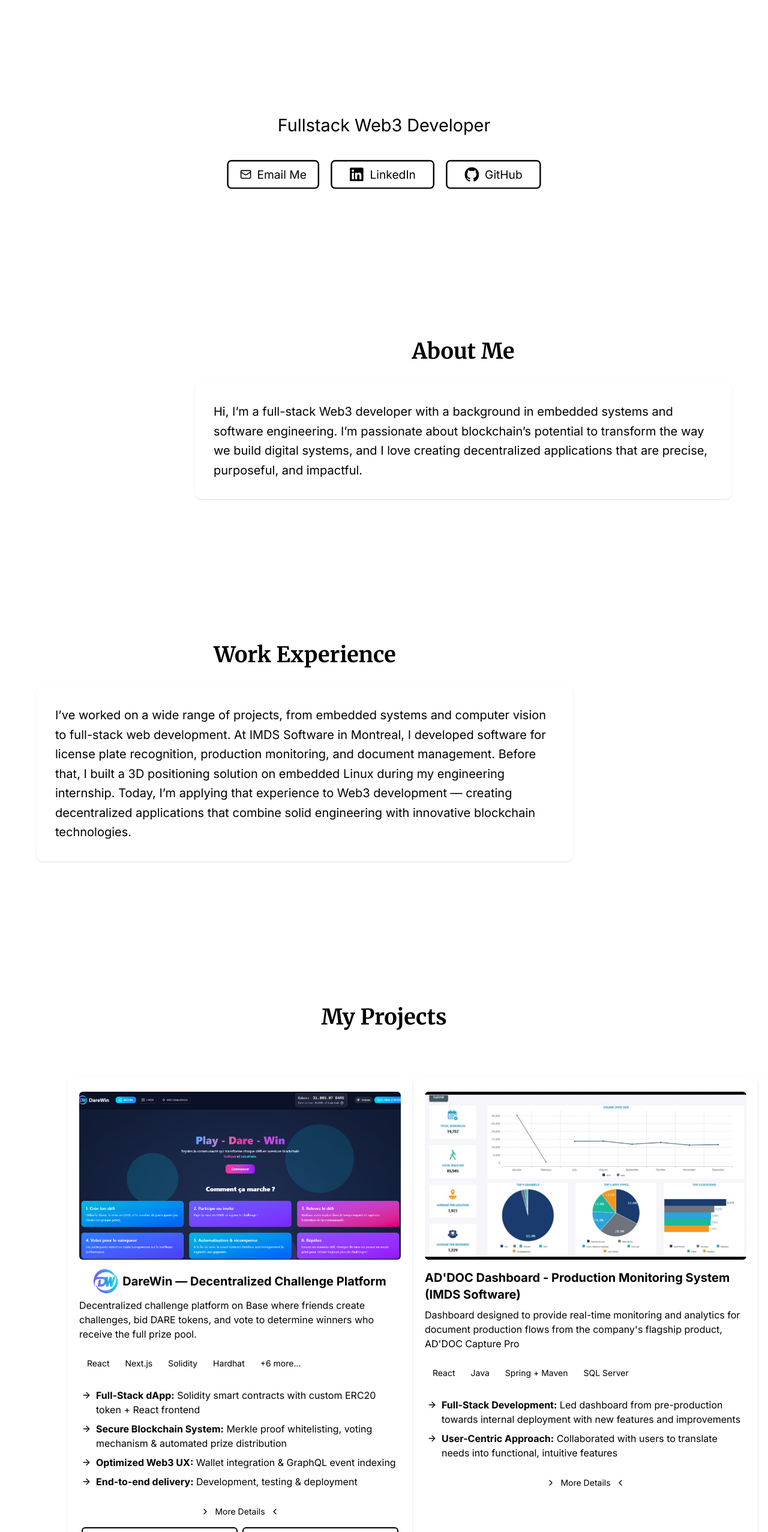
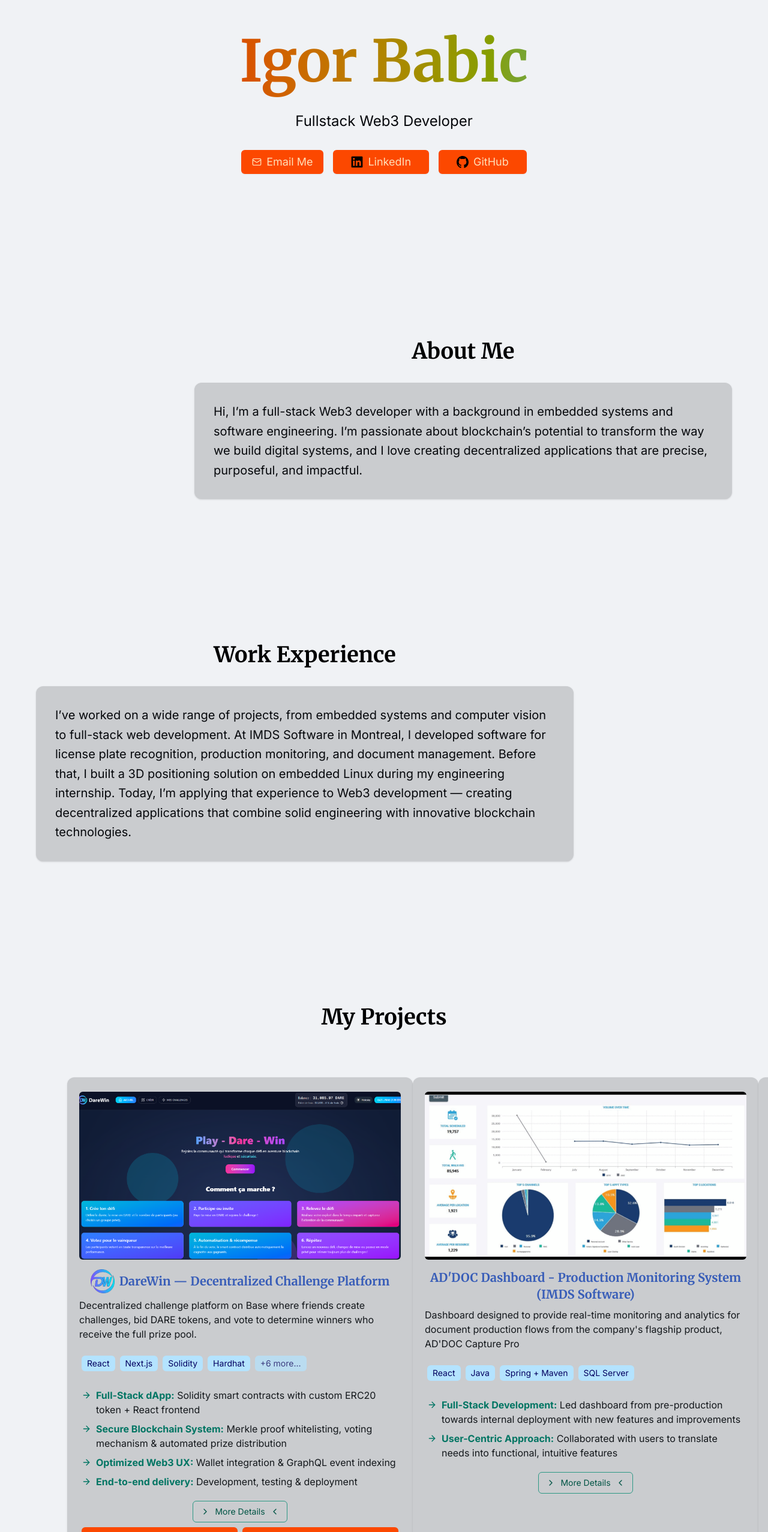
Before and after one commit to BigWess57/My-Portfolio, a Next.js app in the folder my-portfolio/: page / in a window 1280 px wide. Shown: the part 234-2788 px from the top of the page at 60% size. Built offline with nearby package versions, Linux system fonts and the light colour scheme.

Commit message:
better colors, updated lightmode.

```diff
--- a/my-portfolio/app/globals.css
+++ b/my-portfolio/app/globals.css
@@ -3,19 +3,20 @@
 @custom-variant dark (&:where(.dark, .dark *));
 
 @theme inline {
-  /* --color-neutral-50:  hsl(0, 0%, 98%);
-  --color-neutral-100: hsl(0, 0%, 95%);
-  --color-neutral-200: hsl(0, 0%, 90%);
-  --color-neutral-300: hsl(0, 0%, 80%);
-  --color-neutral-400: hsl(0, 0%, 65%);
-  --color-neutral-500: hsl(0, 0%, 50%);
-  --color-neutral-600: hsl(0, 0%, 40%);
-  --color-neutral-700: hsl(0, 0%, 30%);
-  --color-neutral-800: hsl(0, 0%, 20%);
-  --color-neutral-900: hsl(0, 0%, 10%);
-  --color-neutral-950: hsl(0, 0%, 5%);  */
+  --color-neutral-50:  var(--neutral-50);
+  --color-neutral-100: var(--neutral-100);
+  --color-neutral-200: var(--neutral-200);
+  --color-neutral-300: var(--neutral-300);
+  --color-neutral-400: var(--neutral-400);
+  --color-neutral-500: var(--neutral-500);
+  --color-neutral-600: var(--neutral-600);
+  --color-neutral-700: var(--neutral-700);
+  --color-neutral-800: var(--neutral-800);
+  --color-neutral-900: var(--neutral-900);
+  --color-neutral-950: var(--neutral-950);
 
-  --color-background-1: var(--background-1);
+
+  /* --color-background-1: var(--background-1);
   --color-background-2: var(--background-2);
   --color-interactive-1: var(--interactive-1);
   --color-interactive-2: var(--interactive-2);
@@ -52,7 +53,7 @@
   --color-background-700: var(--background-700);
   --color-background-800: var(--background-800);
   --color-background-900: var(--background-900);
-  --color-background-950: var(--background-950);
+  --color-background-950: var(--background-950); */
 
   --color-primary-50: var(--primary-50);
   --color-primary-100: var(--primary-100);
@@ -124,38 +125,124 @@
   --solid-3: #FF801F;
   --text-1: oklch(35.587% 0.08098 52.922);
   --text-2: #7A3E14;  */
+
+
+    /* * NEUTRAL (Slightly Cool Gray)
+   * Use for: Page background, card backgrounds, text, borders.
+  */
+  --neutral-50:  oklch(5.91% 0.01 250); /* Darkest page background */
+  --neutral-100: oklch(12.78% 0.01 250); /* Page background */
+  --neutral-200: oklch(20.11% 0.01 250); /* Card background */
+  --neutral-300: oklch(32.02% 0.01 250); /* Card hover bg */
+  --neutral-400: oklch(45.03% 0.01 250);
+  --neutral-500: oklch(59.99% 0.01 250); /* Borders */
+  --neutral-600: oklch(68.30% 0.01 250);
+  --neutral-700: oklch(76.68% 0.005 250); /* Secondary text */
+  --neutral-800: oklch(84.52% 0.005 250); /* Main body text */
+  --neutral-900: oklch(90.49% 0.005 250);
+  --neutral-950: oklch(96.12% 0.005 250); /* Brightest (Headings) */
+
+  /* * PRIMARY (Orange)
+   * Use for: CTAs, primary buttons, links, active states.
+  */
+  --primary-50:  oklch(17.13% 0.070 29.22);
+  --primary-100: oklch(35.11% 0.124 34.64);
+  --primary-200: oklch(36.40% 0.127 35.21);
+  --primary-300: oklch(48.14% 0.182 36.80);
+  --primary-400: oklch(59.08% 0.234 43.49);
+  --primary-500: oklch(65.58% 0.234 43.49);
+  --primary-600: oklch(74.14% 0.234 43.49);
+  --primary-700: oklch(79.58% 0.190 43.49);
+  --primary-800: oklch(85.96% 0.170 43.49);
+  --primary-900: oklch(92.71% 0.140 43.49);
+  --primary-950: oklch(98% 0.120 43.49);
+
+  /* * SECONDARY (Teal)
+   * Use for: Secondary buttons, tags, info-boxes.
+  */
+  --secondary-50:  oklch(14.00% 0.1 178.05);
+  --secondary-100: oklch(19.53% 0.1 178.05);
+  --secondary-200: oklch(28.74% 0.1 178.05);
+  --secondary-300: oklch(38.65% 0.1 178.05);
+  --secondary-400: oklch(50.06% 0.1 178.05);
+  --secondary-500: oklch(61.54% 0.1 178.05);
+  --secondary-600: oklch(70.93% 0.1 178.05);
+  --secondary-700: oklch(78.22% 0.1 178.05);
+  --secondary-800: oklch(84.34% 0.1 178.05);
+  --secondary-900: oklch(92.27% 0.1 178.05);
+  --secondary-950: oklch(98.01% 0.1 178.05);
+
+  /* * ACCENT (Violet)
+   * Use for: Badges, highlights, unread notifications.
+  */
+  --accent-50:  oklch(15.15% 0.15 265);
+  --accent-100: oklch(22.18% 0.15 265); /* Badge bg */
+  --accent-200: oklch(28.74% 0.15 265);
+  --accent-300: oklch(38.65% 0.15 265);
+  --accent-400: oklch(50.06% 0.15 265);
+  --accent-500: oklch(61.54% 0.15 265);
+  --accent-600: oklch(70.93% 0.15 265); /* Badge text */
+  --accent-700: oklch(78.22% 0.15 265);
+  --accent-800: oklch(84.34% 0.15 265);
+  --accent-900: oklch(92.27% 0.15 265);
+  --accent-950: oklch(98.01% 0.15 265);
 }
 
 .dark {
-  /* --background-1: oklch(18.694% 0.01143 60.633);
-  --background-2: oklch(22.782% 0.01849 62.69);
-  --interactive-1: #331E0B;
-  --interactive-2: #462100;
-  --interactive-3: #562800;
-  --border-1: #66350C;
-  --border-2: #7E451D;
-  --border-3: #A35829;
-  --solid-1: oklch(60.078% 0.19088 45.003);
-  --solid-2: oklch(69.078% 0.19088 45.003);
-  --solid-3: #FF801F;
-  --text-1: oklch(82.875% 0.14331 56.197);
-  --text-2: #FFE0C2; */
 
-  /* --background-1: hsl(0, 0%, 5%);
-  --background-2: hsl(0, 0%, 10%);
-  --interactive-1: hsl(0, 0%, 12%);
-  --interactive-2: hsl(0, 0%, 14%);
-  --interactive-3: hsl(0, 0%, 17%);
-  --border-1: hsl(0, 0%, 22%);
-  --border-2: hsl(0, 0%, 30%);
-  --border-3: hsl(0, 0%, 40%);
-  --solid-1: hsl(0, 0%, 45%);
-  --solid-2: hsl(0, 0%, 53%);
-  --solid-3: hsl(0, 0%, 70%);
-  --text-1: hsl(0, 0%, 90%);
-  --text-2: hsl(0, 0%, 95%); */
+    /* NEUTRAL: Inverted Lightness */
+  --neutral-50:  oklch(96.12% 0.005 250); /* Page Background */
+  --neutral-100: oklch(92.49% 0.005 250); /* Card Background */
+  --neutral-200: oklch(84.52% 0.005 250);
+  --neutral-300: oklch(76.68% 0.005 250); /* Muted Borders */
+  --neutral-400: oklch(68.30% 0.01 250);
+  --neutral-500: oklch(59.99% 0.01 250); /* Dividers */
+  --neutral-600: oklch(45.03% 0.01 250);
+  --neutral-700: oklch(32.02% 0.01 250); /* Body Text */
+  --neutral-800: oklch(20.11% 0.01 250); /* Headings */
+  --neutral-900: oklch(12.78% 0.01 250);
+  --neutral-950: oklch(5.91% 0.01 250); /* Darkest Text */
 
-  --text-50: oklch(96.12% 0.000 89.88);
+  /* PRIMARY (Orange): Preserve H/C, use light for BG, dark for Text/Link */
+  --primary-50:  oklch(96.40% 0.234 43.49);
+  --primary-100: oklch(92.71% 0.234 43.49);
+  --primary-200: oklch(85.96% 0.234 43.49);
+  --primary-300: oklch(79.58% 0.234 43.49);
+  --primary-400: oklch(74.14% 0.234 43.49);
+  --primary-500: oklch(65.58% 0.234 43.49); /* Button BG */
+  --primary-600: oklch(59.08% 0.234 43.49);
+  --primary-700: oklch(48.14% 0.182 36.80);
+  --primary-800: oklch(36.40% 0.127 35.21);
+  --primary-900: oklch(35.11% 0.124 34.64); /* Link/Text Color */
+  --primary-950: oklch(17.13% 0.070 29.22); /* Text on bright orange button */
+
+  /* SECONDARY (Teal) */
+  --secondary-50:  oklch(98.01% 0.1 178.05);
+  --secondary-100: oklch(92.27% 0.1 178.05);
+  --secondary-200: oklch(84.34% 0.1 178.05);
+  --secondary-300: oklch(78.22% 0.1 178.05);
+  --secondary-400: oklch(70.93% 0.1 178.05);
+  --secondary-500: oklch(61.54% 0.1 178.05);
+  --secondary-600: oklch(50.06% 0.1 178.05);
+  --secondary-700: oklch(38.65% 0.1 178.05);
+  --secondary-800: oklch(28.74% 0.1 178.05);
+  --secondary-900: oklch(19.53% 0.1 178.05); /* Text/Accent Color */
+  --secondary-950: oklch(14.00% 0.1 178.05);
+
+  /* ACCENT (Violet) */
+  --accent-50:  oklch(98.01% 0.15 265);
+  --accent-100: oklch(92.27% 0.15 265);
+  --accent-200: oklch(84.34% 0.15 265);
+  --accent-300: oklch(78.22% 0.15 265);
+  --accent-400: oklch(70.93% 0.15 265);
+  --accent-500: oklch(61.54% 0.15 265);
+  --accent-600: oklch(50.06% 0.15 265);
+  --accent-700: oklch(38.65% 0.15 265);
+  --accent-800: oklch(28.74% 0.15 265);
+  --accent-900: oklch(22.18% 0.15 265); /* Badge Text Color */
+  --accent-950: oklch(15.15% 0.15 265);
+
+  /* --text-50: oklch(96.12% 0.000 89.88);
   --text-100: oklch(92.49% 0.000 89.88);
   --text-200: oklch(84.52% 0.000 89.88);
   --text-300: oklch(76.68% 0.000 89.88);
@@ -213,10 +300,12 @@
   --accent-700: oklch(61.06% 0.075 178.05);
   --accent-800: oklch(45.65% 0.075 178.05);
   --accent-900: oklch(28.74% 0.075 178.05);
-  --accent-950: oklch(19.53% 0.075 178.05);
+  --accent-950: oklch(19.53% 0.075 178.05); */
 }
 
-body {
+html, body {
+  max-width: 100%;
+  overflow-x: hidden;
   font-family: var(--font-sans), system-ui, sans-serif;
 }
 h1, h2, h3 {
@@ -224,16 +313,13 @@ h1, h2, h3 {
 }
 
 @layer base {
-  html, body {
-    max-width: 100%;
-    overflow-x: hidden;
-  }
+
   body {
-    @apply text-text-50;
+    @apply text-neutral-100 bg-neutral-950;
   }
 
   section {
-    @apply pb-60 px-15 bg-linear-to-b from-background-800 from-0% via-background-950 via-50% to-background-800 to-100%;
+    @apply pb-60 px-15/* bg-linear-to-b from-neutral-900 from-0% via-neutral-950 via-50% to-neutral-900 to-100%*/;
   }
   section:nth-child(odd) {
     @apply flex justify-end /*bg-linear-to-b from-background-950 from-0% via-background-900 via-70% to-background-800 to-100%*/;
@@ -243,24 +329,32 @@ h1, h2, h3 {
   }
 
   h2 {
-    @apply text-4xl font-bold text-center mb-8 text-text-2;
+    @apply text-4xl font-bold text-center mb-8 text-neutral-50;
+  }
+  h3 {
+    @apply text-xl font-bold text-center text-neutral-50;
   }
 }
 
 @layer utilities {
   .card-hover {
-    @apply text-text-1 border-0 /*border-2 border-(--color-border-1) border-t-(--color-border-3)*//*bg-linear-to-r from-primary-600 from-0% to-secondary-800 to-100%*/ bg-primary-800 transition-transform duration-300 ease-in-out transform;
+    @apply border-0 /*border-2 border-(--color-border-1) border-t-(--color-border-3)*//*bg-linear-to-r from-primary-600 from-0% to-secondary-800 to-100%*/ bg-neutral-800 transition-transform duration-300 ease-in-out transform;
   }
   .card-hover:hover {
     @apply scale-[1.04] shadow-xl /*bg-linear-to-b from-interactive-3 from-0% to-interactive-1 to-50%*/;
   }
 
   .button-hover {
-    @apply px-3 py-1.5 text-sm sm:px-6 sm:py-3 sm:text-base bg-accent-600 text-text-900 border-2 border-accent-600/* border-(--color-border-3) border-t-(--color-border-1) border-2*//*translate-z-0 backface-hidden antialiased perspective-[1px]*/;
+    @apply px-3 py-1.5 text-sm sm:px-7 sm:py-4 sm:text-lg bg-primary-500 text-primary-950 border-2 border-primary-500 /* border-(--color-border-3) border-t-(--color-border-1) border-2*//*translate-z-0 backface-hidden antialiased perspective-[1px]*/;
   }
   .button-hover:hover {
-    @apply duration-300 scale-[1.05] shadow-lg /*bg-linear-to-b from-interactive-3 from-30% to-solid-2 to-90%*/ bg-transparent text-accent-600;
+    @apply duration-300 scale-[1.05] shadow-lg bg-transparent text-primary-500 /*bg-linear-to-b from-interactive-3 from-30% to-solid-2 to-90%*/;
   }
+
+  .badge-skills {
+    @apply max-w-56 overflow-hidden bg-accent-900 text-accent-100
+  }
+
 
   .flex-center {
     @apply flex justify-center items-center;
--- a/my-portfolio/components/miscelaneous/DarkModeToggle.tsx
+++ b/my-portfolio/components/miscelaneous/DarkModeToggle.tsx
@@ -49,17 +49,16 @@ export default function DarkModeToggle() {
       aria-label={isDark ? "Switch to light mode" : "Switch to dark mode"}
       onClick={toggle}
       className="relative inline-flex items-center h-8 w-14 rounded-full p-1 transition-colors focus:outline-none focus:ring-2 focus:ring-offset-2 focus:ring-text-100"
-      // color background: light -> neutral-200, dark -> primary-500 (example)
       style={{ backgroundColor: isDark ? undefined : undefined }}
     >
       {/* track */}
       <span
-        className={`absolute inset-0 rounded-full transition-colors bg-background-600`}
+        className={`absolute inset-0 rounded-full transition-colors bg-neutral-800`}
         aria-hidden
       />
       {/* thumb */}
       <span
-        className={`relative inline-block h-6 w-6 transform rounded-full bg-background-950 shadow-md transition-transform ${
+        className={`relative inline-block h-6 w-6 transform rounded-full bg-neutral-950 shadow-md transition-transform ${
           isDark ? "translate-x-6" : "translate-x-0"
         }`}
       >
--- a/my-portfolio/components/portfolio/Intro.tsx
+++ b/my-portfolio/components/portfolio/Intro.tsx
@@ -1,6 +1,7 @@
 "use client";
 
 import { useEffect, useRef, useState } from "react";
+import { motion, Variants } from 'framer-motion';
 
 import Image from 'next/image';
 
@@ -13,6 +14,25 @@ import GithubLogoDark from "@/public/icons/github.svg";
 import LinkedInLogoWhite from "@/public/icons/linkedin-white.svg";
 import LinkedInLogoDark from "@/public/icons/linkedin.svg";
 
+// Define your animation "variants"
+const containerVariants: Variants = {
+  hidden: { opacity: 0 },
+  visible: {
+    opacity: 1,
+    transition: {
+      staggerChildren: 0.2, // This is the magic!
+    },
+  },
+};
+
+const itemVariants: Variants = {
+  hidden: { opacity: 0, y: 20 }, // Start hidden and 20px down
+  visible: {
+    opacity: 1,
+    y: 0, // Animate to visible and original position
+    transition: { type: 'spring', stiffness: 100 },
+  },
+};
 
 const Intro = () => {
 
@@ -45,23 +65,36 @@ const Intro = () => {
 
   return (
     <section id="hero" className="pt-30 md:pt-60 min-h-screen flex items-center justify-center px-4">
-      <div
+      <motion.div
         ref={divRef}
-        className={`container max-w-5xl mx-auto text-center transition-all duration-1000 ease-out ${
-          isVisible
-            ? "opacity-100 scale-120"
-            : "opacity-0 scale-70"
-        }`}
+        className="container max-w-6xl mx-auto text-center"
+        // {`container max-w-5xl mx-auto text-center transition-all duration-1000 ease-out ${
+        //   isVisible
+        //     ? "opacity-100 scale-100"
+        //     : "opacity-0 scale-70"
+        // }`}
+        variants={containerVariants}
+        initial="hidden"
+        animate={isVisible ? 'visible' : 'hidden'}
       >
-        <h1 className="py-3 text-6xl md:text-8xl font-bold mb-6 bg-linear-to-r/oklch from-primary-300 from-0% to-secondary-800 to-100% text-transparent bg-clip-text">
+        <motion.h1
+          className="py-3 text-6xl md:text-8xl font-bold mb-6 bg-linear-to-r/oklch from-primary-400 from-20% to-secondary-600 to-100% text-transparent bg-clip-text"
+          variants={itemVariants} // Apply the child variant
+        >
           Igor Babic
-        </h1>
+        </motion.h1>
 
-        <p className="text-xl md:text-2xl mb-8 text-text-muted text-text-1">
+        <motion.p
+          className="text-xl md:text-2xl mb-8"
+          variants={itemVariants} // Apply the child variant
+        >
           Fullstack Web3 Developer
-        </p>
+        </motion.p>
 
-        <div className="flex gap-4 justify-center text-text-2">
+        <motion.div
+          className="flex gap-4 justify-center"
+          variants={itemVariants} // Apply the child variant
+        >
           <Button asChild variant="outline" size="lg" className="button-hover">
             <a href="mailto:igor@danet.one" className="inline-flex items-center">
               <Mail className="w-5 h-5" />
@@ -114,8 +147,8 @@ const Intro = () => {
               GitHub
             </a>
           </Button>
-        </div>
-      </div>
+        </motion.div>
+      </motion.div>
     </section>
   );
 };
--- a/my-portfolio/components/portfolio/Projects.tsx
+++ b/my-portfolio/components/portfolio/Projects.tsx
@@ -226,11 +226,11 @@ const Projects = () => {
                   <div>
                     <Image src={project.image} alt={project.title + " screenshot"} className="w-full h-70 object-cover rounded-md mb-4"/>
                   </div>}
-                  <div className="text-xl font-bold flex-center gap-2 mb-2">
+                  <h3 className="flex-center gap-2 mb-2">
                     {project.logo && <Image src={project.logo} alt={project.title + " logo"} className="w-10 h-10"/>}
-                    {project.title}
-                  </div>
-                  <div>{project.shortDescription}</div>
+                    <span className="text-accent-400">{project.title}</span>
+                  </h3>
+                  <div className="text-neutral-200">{project.shortDescription}</div>
                 </div>
                 <CardContent>
                   <div className="flex flex-wrap gap-2 mb-7">
@@ -239,7 +239,7 @@ const Projects = () => {
                         key={i}
                         variant="secondary"
                         title={tech}
-                        className="max-w-56 overflow-hidden bg-secondary-500 text-text-2"
+                        className="badge-skills"
                       >
                         <span className="block truncate whitespace-nowrap text-left text-sm">
                           {tech}
@@ -250,7 +250,7 @@ const Projects = () => {
                       <Badge
                         variant="secondary"
                         title="more"
-                        className="max-w-56 overflow-hidden bg-secondary-500/60 text-text-2"
+                        className="badge-skills opacity-70"
                       >
                         <span className="block truncate whitespace-nowrap text-left text-sm">
                           +{project.technologies.length - 4} more...
@@ -262,9 +262,9 @@ const Projects = () => {
                   <ul className="space-y-2 mb-5 list-inside mt-2">
                     {project.keyHighlights && Object.entries(project.keyHighlights).map(([header, description], i) => (
                       <li key={i} className="flex">
-                        <ArrowRight className="w-4 h-4 mr-2 mt-1 shrink-0" />
-                        <div>
-                          <strong>{header}:</strong> {description}
+                        <ArrowRight className="text-secondary-400 w-4 h-4 mr-2 mt-1 shrink-0" />
+                        <div className="text-neutral-200">
+                          <strong className="text-secondary-400">{header}:</strong> {description}
                         </div>
                       </li>
                     ))}
@@ -275,18 +275,20 @@ const Projects = () => {
                   <Dialog open={openDialogId === index} onOpenChange={(isOpen) => setOpenDialogId(isOpen ? index : null)}>
                     <DialogTrigger asChild>
                       {
+                        <div className="flex-center">
                           <Button
                             variant="ghost"
-                          className="w-full gap-2 text-muted-text-1 hover:text-text-2 mb-2"
+                            className="text-secondary-300 border border-secondary-500 hover:bg-secondary-800 hover:text-secondary-100 mb-2"
                           >
                             <ChevronRight className="w-4 h-4" />
                               More Details
                             <ChevronLeft className="w-4 h-4" />
                           </Button>
+                        </div>
                       }
                     </DialogTrigger>
                     <DialogContent
-                      className="max-w-[calc(100%-16px)] sm:max-w-[calc(100%-32px)] md:max-w-[calc(100%-48px)] lg:max-w-[976px] mx-auto h-[90vh] bg-primary-900/90 text-text-2 border-0 rounded-2xl flex flex-col"
+                      className="max-w-[calc(100%-16px)] sm:max-w-[calc(100%-32px)] md:max-w-[calc(100%-48px)] lg:max-w-[976px] mx-auto h-[90vh] bg-neutral-900/90 border-0 rounded-2xl flex flex-col"
                     >
 
                       <DialogHeader className="flex-center shrink-0">
@@ -294,7 +296,7 @@ const Projects = () => {
                         <DialogDescription>{project.description}</DialogDescription>
                       </DialogHeader>
 
-                      <Separator className="bg-background-500 shrink-0"/>
+                      <Separator className="bg-neutral-500 shrink-0"/>
 
                       <div className="flex-1 min-h-0">
                         <ScrollArea className="h-full w-full pr-8">
@@ -315,7 +317,7 @@ const Projects = () => {
                                     key={i}
                                     variant="secondary"
                                     title={tech}
-                                    className="max-w-56 overflow-hidden bg-accent-800 text-text-2"
+                                    className="badge-skills"
                                   >
                                     <span className="block truncate whitespace-nowrap text-left text-sm">
                                       {tech}
@@ -350,7 +352,7 @@ const Projects = () => {
                         </ScrollArea>
                       </div>
 
-                      <Separator className="bg-background-500 shrink-0"/>
+                      <Separator className="bg-neutral-500 shrink-0"/>
 
                       <DialogFooter>
                         {/* Project links in dialog */}
--- a/my-portfolio/components/portfolio/Skills.tsx
+++ b/my-portfolio/components/portfolio/Skills.tsx
@@ -84,7 +84,7 @@ const Skills = () => {
                       key={skillIndex}
                       variant="secondary"
                       title={skill}
-                      className="max-w-56 overflow-hidden bg-accent-800 text-text-2"
+                      className="badge-skills"
                     >
                       <span className="block truncate whitespace-nowrap text-left text-sm">
                         {skill}
--- a/my-portfolio/components/portfolio/Vision.tsx
+++ b/my-portfolio/components/portfolio/Vision.tsx
@@ -45,7 +45,7 @@ const Vision = () => {
       >
         <h2 className="">My Vision</h2>
         <Card className="p-8 card-hover">
-          <p className="text-lg leading-relaxed text-muted-foreground">
+          <p className="text-lg text-neutral-200 leading-relaxed text-muted-foreground">
             I imagine a future where blockchain helps people interact and build together without barriers — where trust, ownership, and creativity are embedded in the technology itself. As a developer, I want to contribute to that change by creating decentralized applications that are reliable, transparent, and genuinely useful to everyday users.
           </p>
         </Card>
--- a/my-portfolio/components/ui/scroll-area.tsx
+++ b/my-portfolio/components/ui/scroll-area.tsx
@@ -38,7 +38,7 @@ function ScrollBar({
       data-slot="scroll-area-scrollbar"
       orientation={orientation}
       className={cn(
-        "bg-primary-950 rounded-2xl flex touch-none p-px transition-colors select-none",
+        "bg-neutral-950 rounded-2xl flex touch-none p-px transition-colors select-none",
         orientation === "vertical" &&
           "h-full w-2.5 border-l border-l-transparent",
         orientation === "horizontal" &&
@@ -49,7 +49,7 @@ function ScrollBar({
     >
       <ScrollAreaPrimitive.ScrollAreaThumb
         data-slot="scroll-area-thumb"
-        className="bg-primary-800 bg-border relative flex-1 rounded-full"
+        className="bg-neutral-800 bg-border relative flex-1 rounded-full"
       />
     </ScrollAreaPrimitive.ScrollAreaScrollbar>
   )
--- a/my-portfolio/package.json
+++ b/my-portfolio/package.json
@@ -15,6 +15,7 @@
     "@radix-ui/react-slot": "^1.2.3",
     "class-variance-authority": "^0.7.1",
     "clsx": "^2.1.1",
+    "framer-motion": "^12.23.24",
     "lucide-react": "^0.546.0",
     "next": "15.5.5",
     "postcss": "^8.5.6",
```
Also changed, not shown: my-portfolio/components/miscelaneous/testScrollBar.tsx (deleted, +0 -28 lines), my-portfolio/components/portfolio/Education.tsx (+8 -8 lines), my-portfolio/components/portfolio/KeyExperiences.tsx (+8 -8 lines), 1 other file (tests, documents, lock files or other folders). Lines whose indentation alone changed are shown as unchanged.
